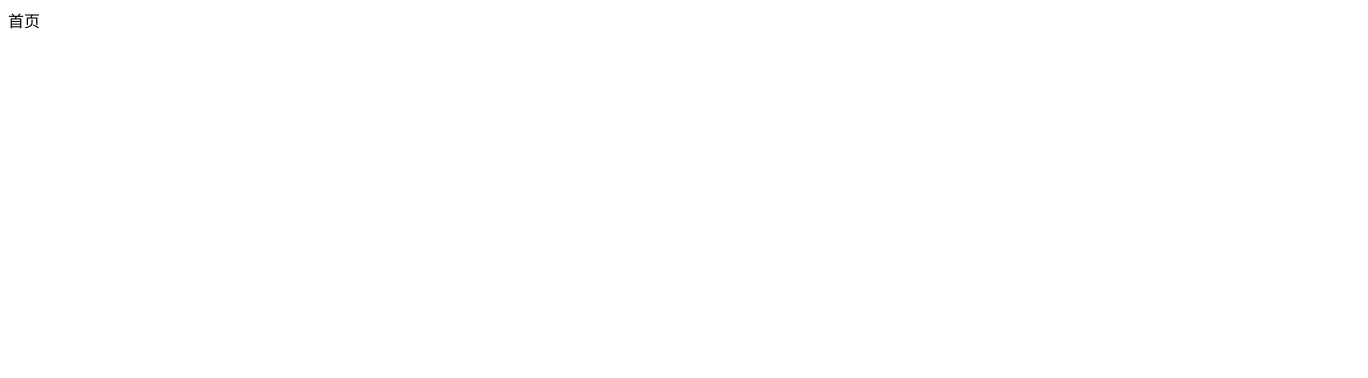
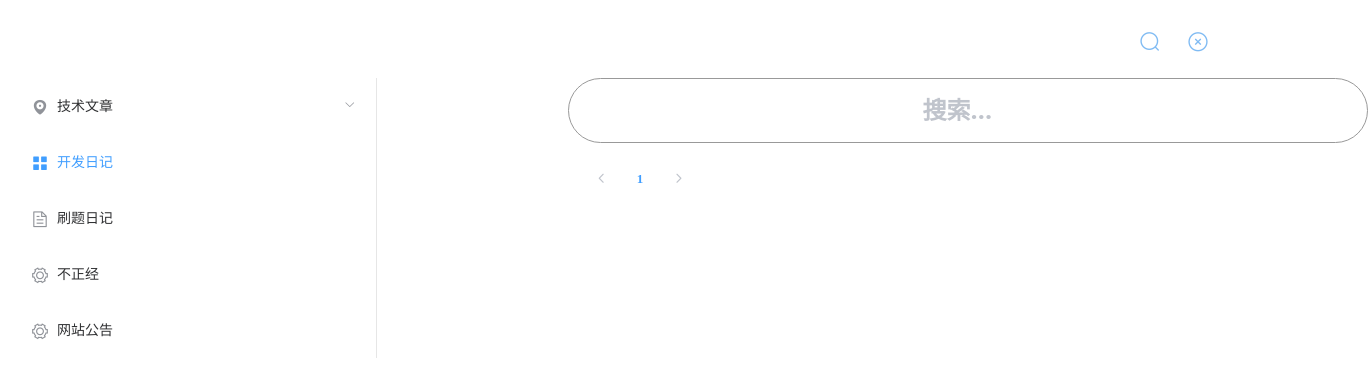
Before and after one commit to LeYunone/leyuna-blog-ssr, a Nuxt app: page / in a window 1280 px wide. Shown: the top 378 px of the page, 1368 px wide, since content can reach past the window. Built offline with nearby package versions, Linux system fonts and the light colour scheme.

Commit message:
[ADD]web info2

```diff
--- /dev/null
+++ b/components/Header.vue
@@ -0,0 +1,222 @@
+<template>
+  <div class="header">
+    <div class="header-right">
+      <a @click="search=true" class="el-icon-search"></a>
+      <a class="el-icon-circle-close" @click="clearCache"></a>
+    </div>
+      <div class="search-from">
+        <el-input @input="searchKey(title)" @keyup.enter.native="searchKey(title)" v-model="title" type="search"
+                  placeholder="搜索..."/>
+      </div>
+      <div class="search-content">
+        <ol class="search-ol">
+          <li class="search-li" v-for="(item,index) in dataList">
+            <a target="_blank" :href="'#/blog?blogId='+item.id" class="search-a"> <span v-html=item.title></span></a>
+          </li>
+        </ol>
+      </div>
+      <div class="block">
+        <el-pagination
+          layout="prev, pager, next"
+          :current-page="query.pageIndex"
+          :page-size="query.pageSize"
+          :total="pageTotal"
+          @current-change="handlePageChange"
+        >
+        </el-pagination>
+      </div>
+    <el-drawer
+      :size="searchSize"
+      v-model="search"
+      direction="ttb"
+    >
+    </el-drawer>
+  </div>
+</template>
+<script>
+  export default {
+    data() {
+      return {
+        search: false,
+        direction: 'rtl',
+        title: "",
+        query: {
+          pageIndex: 1,
+          pageSize: 6,
+        },
+        dataList: [],
+        pageTotal: 0,
+        searchSize: "500px",
+      };
+    },
+    methods: {
+      clearCache() {
+        this.$prompt('给个暗号，我清个缓存', {
+          confirmButtonText: '确定',
+          cancelButtonText: '取消',
+        }).then(({value}) => {
+          axios({
+            url: "/leyuna/server/clearCache",
+            method: "GET",
+            params: {
+              name: value
+            }
+          }).then((res) => {
+            var data = res.data;
+            if (data.status) {
+              this.$message({
+                type: 'success',
+                message: '网站没存储咯<(￣︶￣)>'
+              });
+            } else {
+              this.$message({
+                type: 'error',
+                message: data.message
+              });
+            }
+          })
+        }).catch(() => {
+          this.$message({
+            type: 'info',
+            message: '取消输入'
+          });
+        });
+      },
+      searchKey(title) {
+        this.query.pageIndex = 1;
+        this.query.pageSize = 6;
+        this.pageTotal = 0;
+        this.input(title);
+      },
+      input(title) {
+        if (title.length != 0) {
+          axios({
+            url: "/leyuna/blog/search",
+            params: {
+              title: title,
+              index: this.query.pageIndex,
+              size: this.query.pageSize
+            },
+          }).then((res) => {
+            var data = res.data;
+            if (data.status) {
+              this.dataList = data.data.listData;
+              this.pageTotal = data.data.totole;
+            } else {
+              this.$message({
+                type: 'error',
+                message: data.message
+              });
+            }
+          })
+        }
+      },
+      // 分页导航
+      handlePageChange(val) {
+        this.query.pageIndex = val;
+        this.input(this.title);
+      }
+    },
+  };
+</script>
+<style scoped>
+  .search-a :hover {
+    color: #DB2828;
+    border-left: 1px dashed #cc0000;
+    border-right: 1px dashed #cc0000;
+  }
+
+  .search-a {
+    display: block;
+    width: 100%;
+    padding: .5rem;
+    border-bottom: 1px dashed #ccc;
+    font-family: 'Songti SC', 'Noto Serif SC', STZhongsong, STKaiti, KaiTi, Roboto, serif;
+    font-weight: 700;
+    font-size: 1.2rem;
+    max-width: 800px;
+    transition-property: all;
+    transition-duration: .3s;
+    transition-delay: 0s;
+    color: #0078e7;
+    text-decoration: none;
+    transition: color .1s;
+    text-align: center;
+  }
+
+  .search-ol {
+    margin: 0;
+    list-style-type: none;
+    padding-inline-start: 0;
+  }
+
+  .search-li {
+    display: flex;
+    justify-content: center;
+  }
+
+  ::v-deep .el-input__inner {
+    height: 65px;
+    background: 0 0;
+    color: #333;
+    font-size: 1.5rem;
+    margin-left: 560px;
+    border-radius: 3rem;
+    padding: 1rem 1.5rem;
+    border: 1px solid #999;
+    box-sizing: border-box;
+    width: 90%;
+    max-width: 800px;
+    font-family: 'Songti SC', 'Noto Serif SC', STZhongsong, STKaiti, KaiTi, Roboto, serif;
+    font-weight: 900;
+    text-align: center;
+  }
+
+  .block {
+    text-align: center;
+    margin-top: 20px;
+  }
+
+  .header {
+    position: relative;
+    box-sizing: border-box;
+    width: 100%;
+    height: 70px;
+    font-size: 22px;
+    color: rgba(0, 120, 231, .5);
+  }
+
+  .collapse-btn {
+    float: left;
+    padding: 0 21px;
+    cursor: pointer;
+    line-height: 70px;
+  }
+
+  .header-right {
+    float: right;
+    padding: 0 50px;
+    cursor: pointer;
+    line-height: 70px;
+  }
+
+  .header-right a {
+    display: inline-flex;
+    border: none;
+    width: 3rem;
+    height: 3rem;
+    align-items: center;
+    justify-content: center;
+    border-radius: 50%;
+  }
+
+  .web-title {
+    text-align: center;
+    line-height: 70px;
+  }
+
+  .header-right a:hover {
+    background-color: #E5F1FD;
+    color: #1d90e6;
+  }
+</style>
--- /dev/null
+++ b/components/Sidebar.vue
@@ -0,0 +1,54 @@
+<template>
+    <div class="sidebar">
+      <el-row class="tac">
+        <el-col :span="7">
+          <el-menu
+            default-active="2"
+            class="el-menu-vertical-demo"
+            >
+            <el-submenu index="1">
+              <template slot="title">
+                <i class="el-icon-location"></i>
+                <span>技术文章</span>
+              </template>
+              <el-menu-item-group>
+                <el-menu-item index="1-1">Java基础</el-menu-item>
+                <el-menu-item index="1-2">Redis入门</el-menu-item>
+              </el-menu-item-group>
+            </el-submenu>
+            <el-menu-item index="2">
+              <i class="el-icon-menu"></i>
+              <span slot="title">开发日记</span>
+            </el-menu-item>
+            <el-menu-item index="3">
+              <i class="el-icon-document"></i>
+              <span slot="title">刷题日记</span>
+            </el-menu-item>
+            <el-menu-item index="4">
+              <i class="el-icon-setting"></i>
+              <span slot="title">不正经</span>
+            </el-menu-item>
+            <el-menu-item index="5">
+              <i class="el-icon-setting"></i>
+              <span slot="title">网站公告</span>
+            </el-menu-item>
+          </el-menu>
+        </el-col>
+      </el-row>
+    </div>
+</template>
+<script>
+    export default {
+        data() {
+            return {
+            }
+        },
+        setup() {
+        },
+    };
+</script>
+
+<style>
+    .sidebar {
+    }
+</style>
--- a/nuxt.config.js
+++ b/nuxt.config.js
@@ -21,19 +21,6 @@ export default {
     open: true,
     strictPort: false,
     https: false,
-    proxy: {
-      '/leyuna': {
-        target: 'http://127.0.0.1:9000',
-        changeOrigin: true,
-        secure: false
-      },
-      '/disk':{
-        target: 'http://127.0.0.1:9001',
-        changeOrigin: true,
-        secure: false
-      }
-
-    }
   },
 
   // Global CSS: https://go.nuxtjs.dev/config-css
@@ -55,8 +42,23 @@ export default {
 
   // Modules: https://go.nuxtjs.dev/config-modules
   modules: [
+    '@nuxtjs/axios'
   ],
-
+  axios: {
+    proxy: true
+  },
+  proxy: {
+    '/leyuna': {
+      target: 'http://127.0.0.1:9000',
+      changeOrigin: true,
+      secure: false
+    },
+    '/disk': {
+      target: 'http://127.0.0.1:9001',
+      changeOrigin: true,
+      secure: false
+    }
+  },
   // Build Configuration: https://go.nuxtjs.dev/config-build
   build: {
     transpile: [/^element-ui/],
--- a/package.json
+++ b/package.json
@@ -11,7 +11,8 @@
   "dependencies": {
     "core-js": "^3.15.1",
     "element-ui": "^2.15.2",
-    "nuxt": "^2.15.7"
+    "nuxt": "^2.15.7",
+    "@nuxtjs/axios": "^5.12.4"
   },
   "devDependencies": {}
 }
--- a/pages/index.vue
+++ b/pages/index.vue
@@ -1,5 +1,9 @@
 <template>
-  <div>首页</div>
+  <div>
+    <Header></Header>
+    <Sidebar></Sidebar>
+  </div>
+
 </template>
 
 <script>
@@ -14,7 +18,7 @@
         meta: [
           {
             name: "keywords",
-            content: "乐云一,博客,Java,软件开发,杂谈,番剧"
+            content: "乐云一,博客,Java,后端开发,杂谈,番剧"
           }, {
             hid: 'description', name: 'names', content: '乐云一'
           }
```
Also changed, not shown: 1 other file (tests, documents, lock files or other folders).
